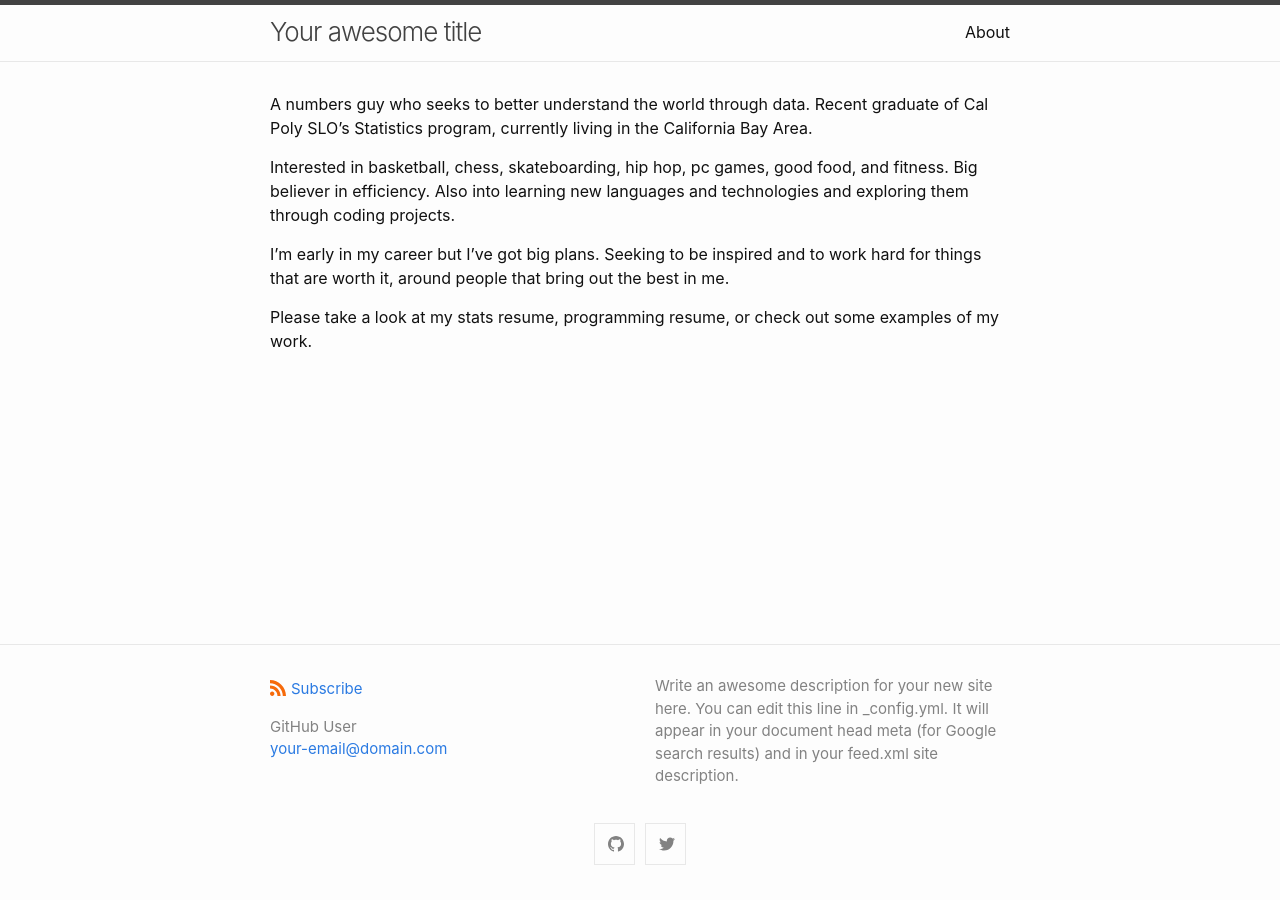
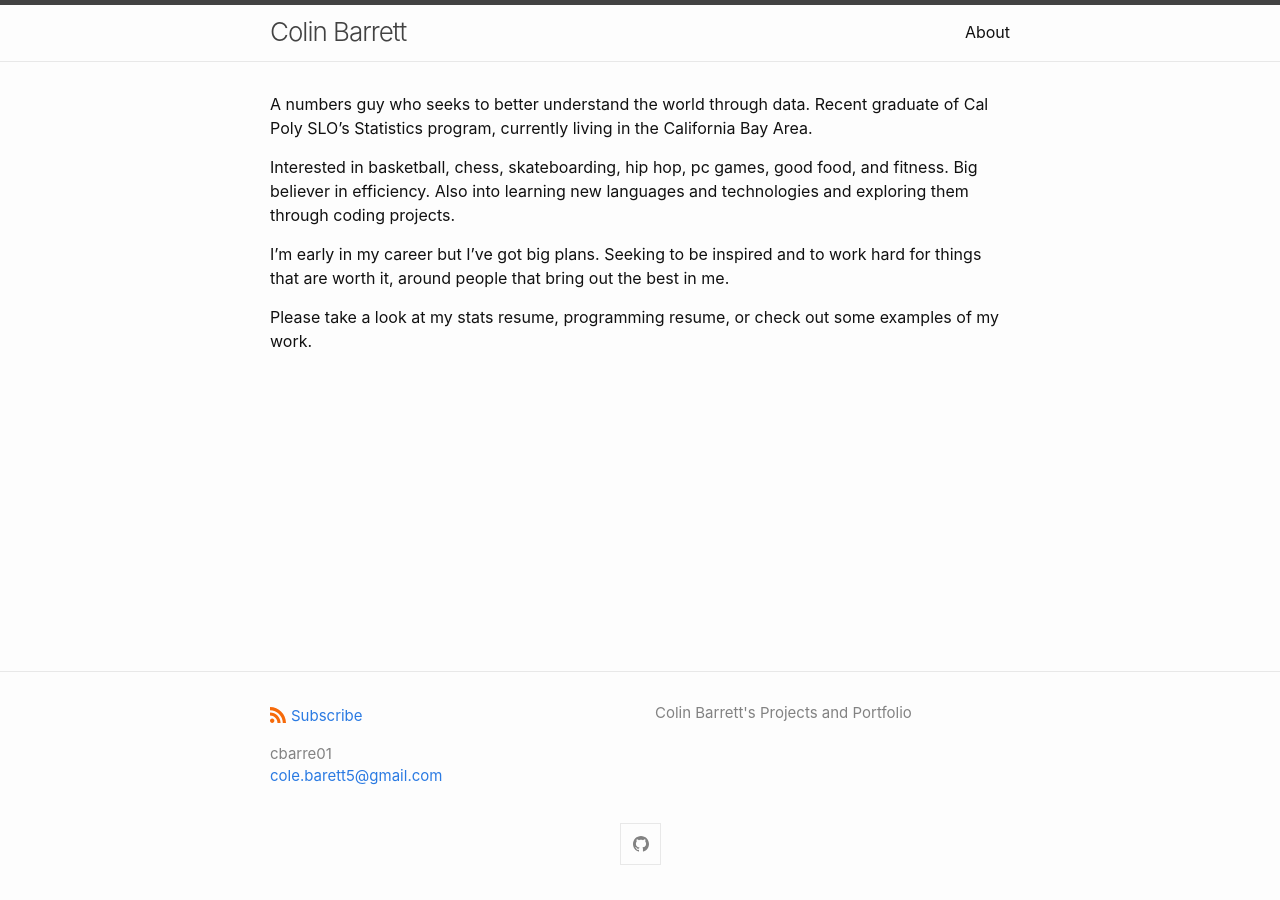
Before and after one commit to barrett75/cbarre01.github.io, a Jekyll site: the page built from index.markdown, in a window 1280 px wide. Built offline with Jekyll 4.4.1, drawn with Linux system fonts in a browser that asks for light colours.

Commit message:
Update _config.yml

```diff
--- a/_config.yml
+++ b/_config.yml
@@ -1,11 +1,9 @@
-title: Your awesome title
+title: Colin Barrett
 author:
-  name: GitHub User
-  email: your-email@domain.com
+  name: cbarre01
+  email: cole.barett5@gmail.com
 description: > # this means to ignore newlines until "show_excerpts:"
-  Write an awesome description for your new site here. You can edit this
-  line in _config.yml. It will appear in your document head meta (for
-  Google search results) and in your feed.xml site description.
+  Colin Barrett's Projects and Portfolio
 
 show_excerpts: false # set to true to show excerpts on the homepage
 
@@ -16,8 +14,8 @@ minima:
 
   # generate social links in footer
   social_links:
-    twitter: jekyllrb
-    github:  jekyll
+    #twitter: jekyllrb
+    github:  cbarre01
     # devto: jekyll
     # dribbble: jekyll
     # facebook: jekyll
```
